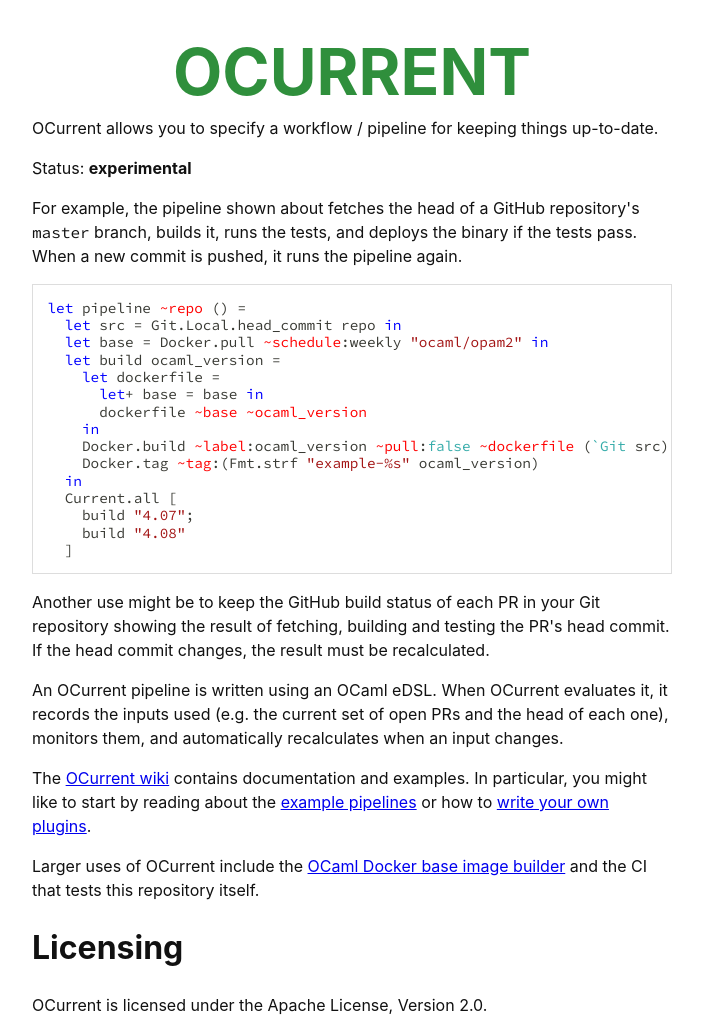
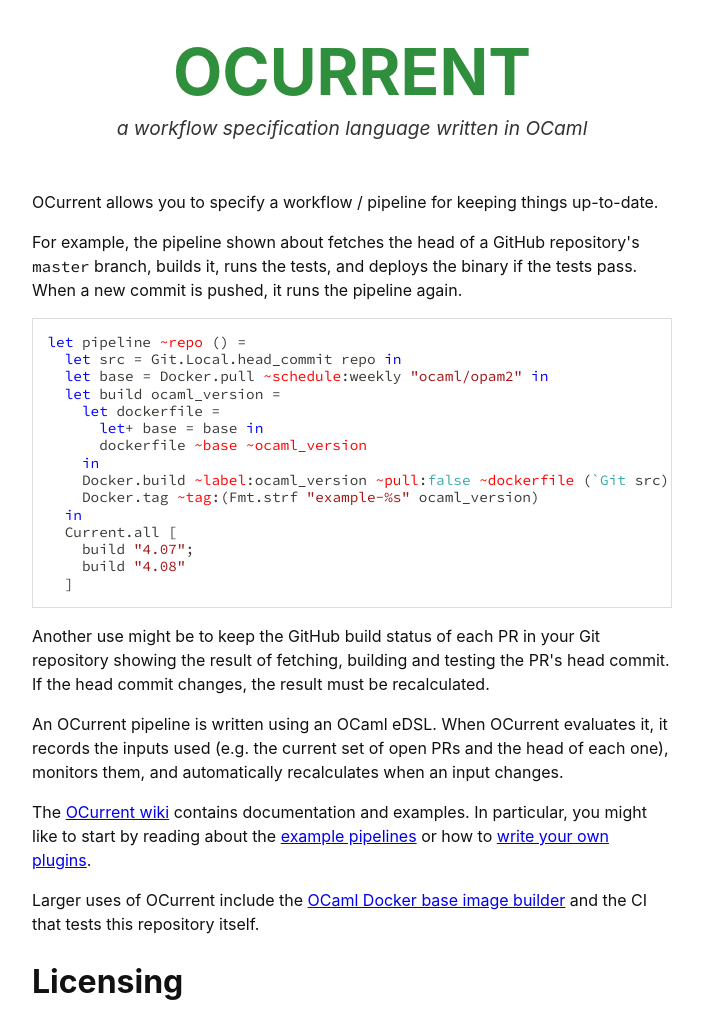
Before and after one commit to ocurrent/ocurrent.org, a Gatsby site: page / in a window 1280 px wide. Shown: the top 1020 px of the page, without its empty margins (288-991 px from the left). Built offline with nearby package versions, Linux system fonts and the light colour scheme; Gatsby itself is replaced by a stand-in of ours; some packages are replaced by stand-ins of ours; code samples lack their colours; a web font is replaced by a local one.

Commit message:
Specify headings in markdown file

```diff
--- a/data/index.md
+++ b/data/index.md
@@ -1,7 +1,10 @@
+---
+title: OCurrent
+subtitle: a workflow specification language written in OCaml
+---
+
 OCurrent allows you to specify a workflow / pipeline for keeping things
 up-to-date.
-
-Status: **experimental**
 
 For example, the pipeline shown about fetches the head of a GitHub repository's
 `master` branch, builds it, runs the tests, and deploys the binary if the tests
--- a/src/pages/index.js
+++ b/src/pages/index.js
@@ -12,12 +12,16 @@ class HomePage extends React.Component {
 
   render() {
     const { data } = this.props;
-    const { html } = data.markdownRemark;
+    const { html, frontmatter } = data.markdownRemark;
+    const { title, subtitle } = frontmatter;
 
     return (
       <>
         <div className="wrapper">
-          <h1 className="title">OCurrent</h1>
+          <div className="heading-wrapper">
+            <h1 className="title">{title}</h1>
+            <h2 className="subtitle">{subtitle}</h2>
+          </div>
           <div className="content" dangerouslySetInnerHTML={{ __html: html }} />
         </div>
       </>
@@ -28,6 +32,10 @@ class HomePage extends React.Component {
 export const query = graphql`
   query HomePageQuery {
     markdownRemark {
+      frontmatter {
+        title
+        subtitle
+      }
       html
     }
   }
```
